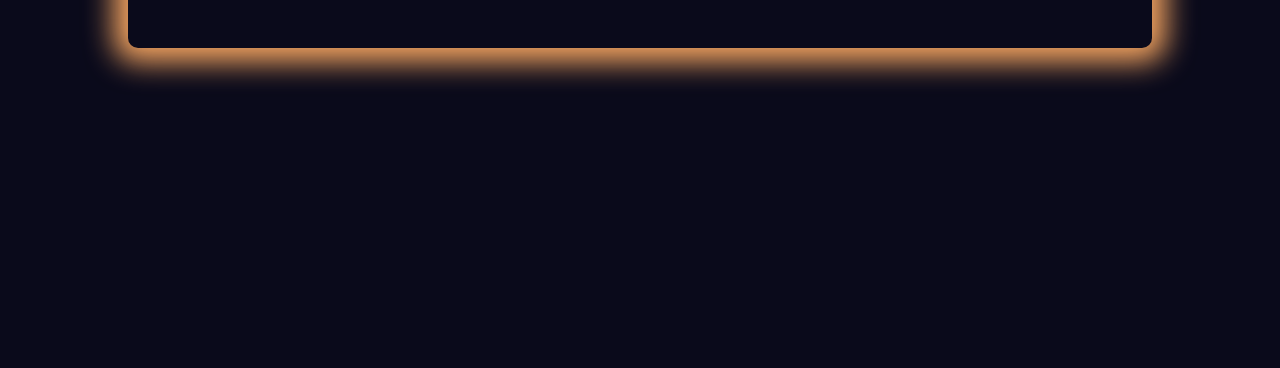
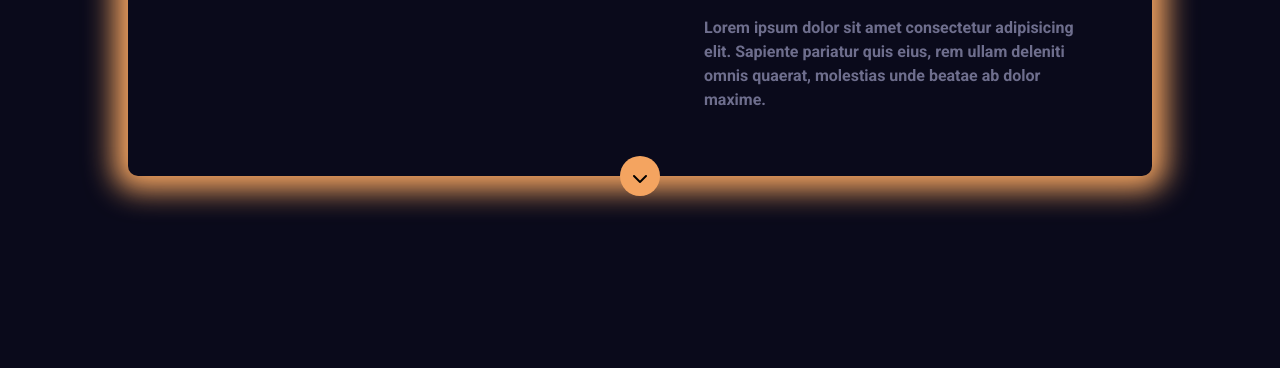
Before and after one commit to JohanSannier/La-forge-mystique, a plain HTML site: page index.html in a window 1280 px wide. Shown: the part 999-1367 px from the top of the page. Before the commit the page ends 1111 px from the top, so only its background shows below. Drawn offline with Linux system fonts and the light colour scheme.

Commit message:
Ajout du bouton section 2

```diff
--- a/index.html
+++ b/index.html
@@ -8,7 +8,8 @@
     <link href="https://fonts.googleapis.com/css2?family=Roboto:wght@100;300;400;500;700;900&display=swap"
         rel="stylesheet">
     <link rel="stylesheet" href="styles.css">
-    <title>Document</title>
+    <script src="https://kit.fontawesome.com/44409f3fe0.js" crossorigin="anonymous"></script>
+    <title>La forge mystique</title>
 </head>
 
 <body>
@@ -44,9 +45,11 @@
                 <h2>La forge mystique</h2>
                 <p>Lorem ipsum dolor sit amet consectetur adipisicing elit. Sapiente pariatur quis eius, rem ullam
                     deleniti omnis quaerat, molestias unde beatae ab dolor maxime.</p>
+                <a href="#" class="chevron-down"><i class="fas fa-chevron-down"></i></a>
             </article>
         </section>
     </main>
+
 </body>
 
 </html>
--- a/styles.css
+++ b/styles.css
@@ -71,7 +71,7 @@ li:hover {
 }
 
 section {
-    margin-bottom: 4em;
+    margin-bottom: 12em;
 }
 
 h1 {
@@ -210,6 +210,29 @@ h2 {
     width: 100%;
 }
 
+.chevron-down {
+    position: absolute;
+    bottom: -20px;
+    left: 50%;
+    transform: translateX(-50%);
+    width: 40px;
+    aspect-ratio: 1;
+    background-color: sandybrown;
+    text-align: center;
+    border-radius: 50%;
+}
+
+.chevron-down i {
+    transform: translateY(80%);
+    color: black;
+    font-weight: 800;
+    transition: color 0.3s;
+}
+
+.chevron-down:hover i{
+    color: white;
+}
+
 /* Animation box shadow */
 
 @keyframes glowing {
```
